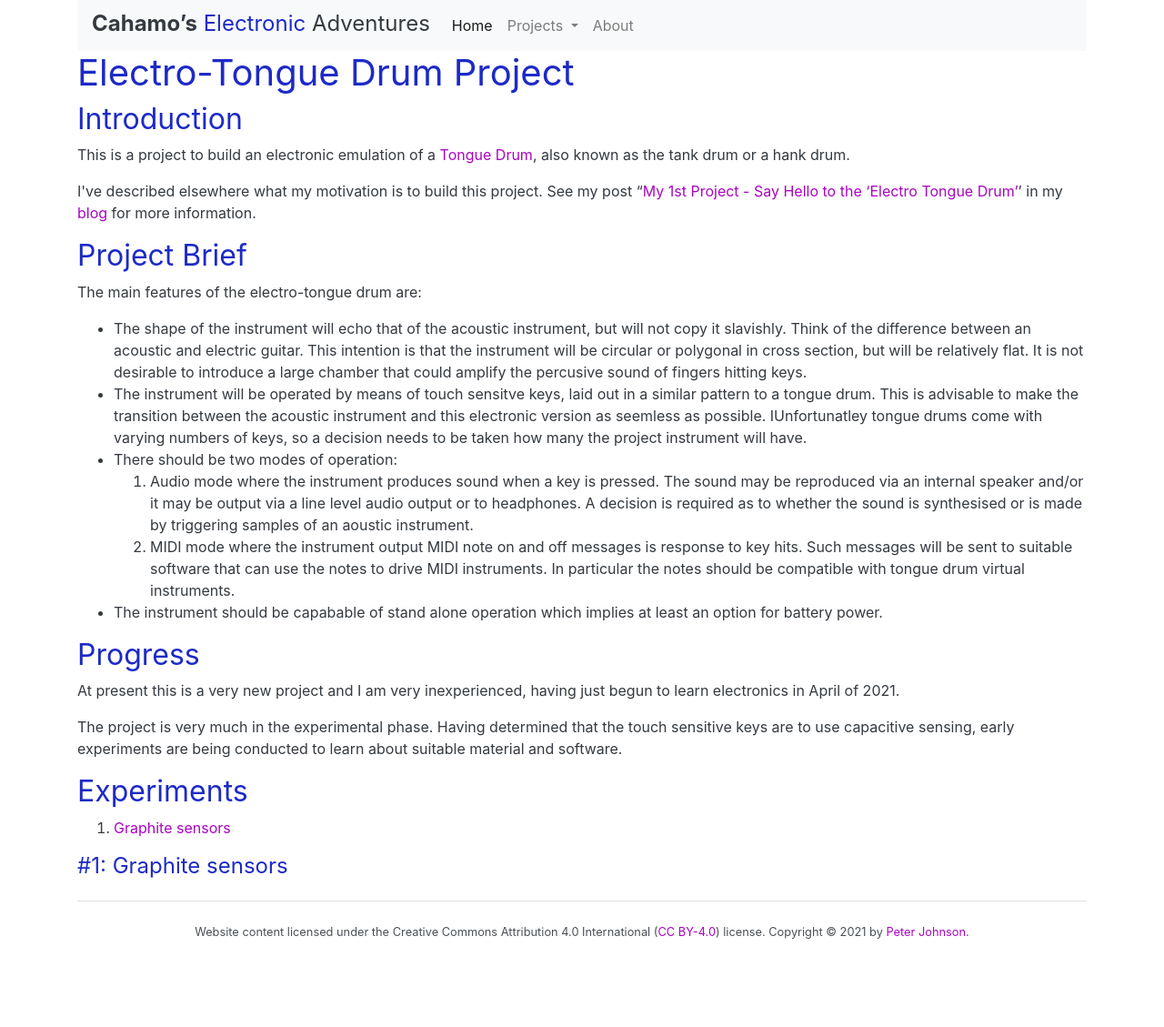
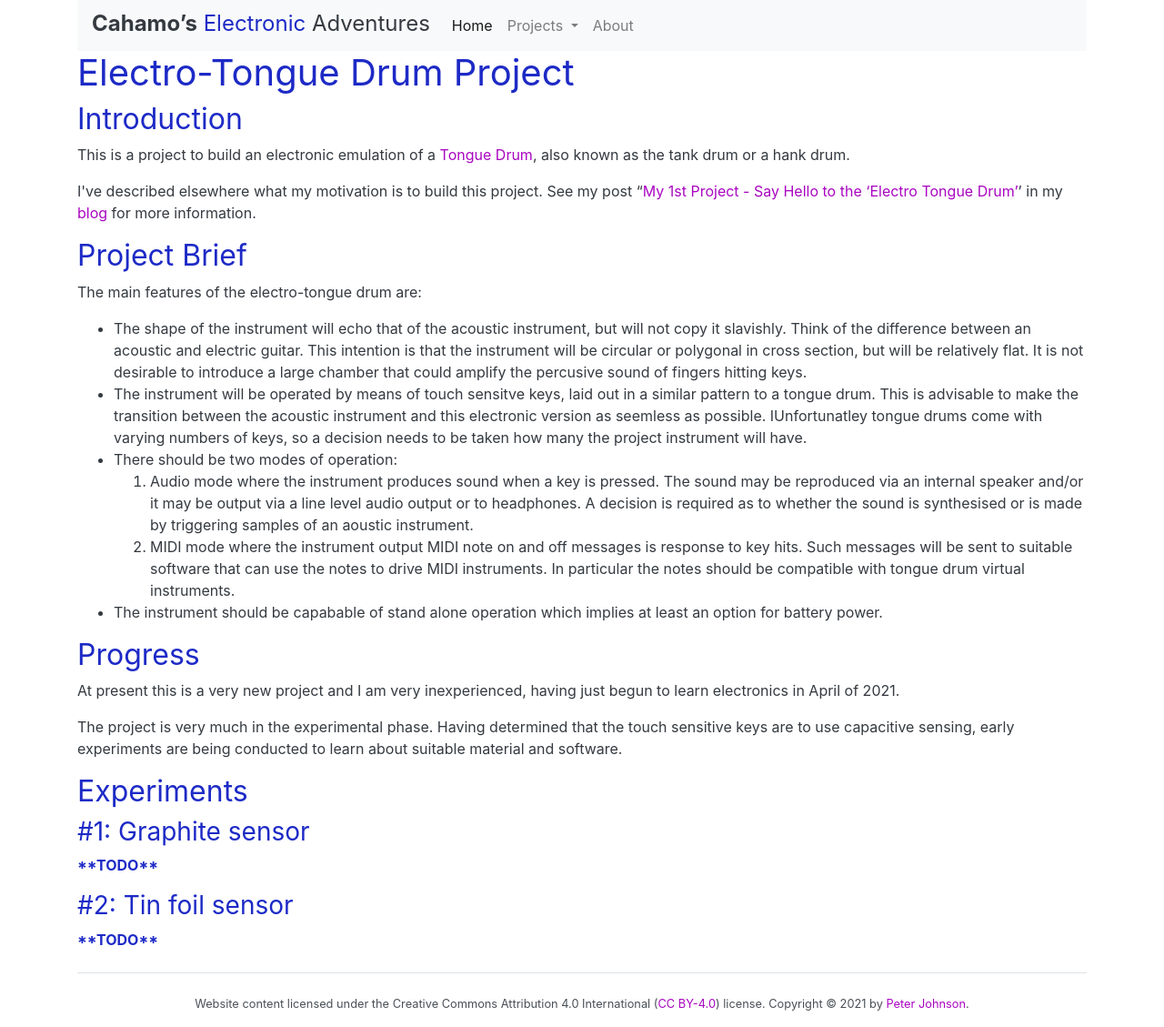
Before and after one commit to cahamo/cahamo.github.io, a Jekyll site: the page built from tongue-drum/index.html, in a window 1280 px wide. Shown: the whole page at 91% size. Built offline with Jekyll 4.4.1, drawn with Linux system fonts in a browser that asks for light colours; comment, search, counter and statistics services are not loaded; before the commit the page ends 1051 px from its top, so only the background shows below that.

Commit message:
Update tongue-drum/index.html
Fixed duplication of references to first experiment.

Added second experiment title.

Marked both experiments as "TODO"

```diff
--- a/tongue-drum/index.html
+++ b/tongue-drum/index.html
@@ -40,8 +40,10 @@ layout: default
 
 <h2>Experiments</h2>
 
-<ol>
-    <li><a href="">Graphite sensors</a></li>
-</ol>
+<h3>#1: Graphite sensor</h3>
 
-<h4>#1: Graphite sensors</h4>
+<p><b>**TODO**</b></p>
+
+<h3>#2: Tin foil sensor</h3>
+
+<p><b>**TODO**</b></p>
```
